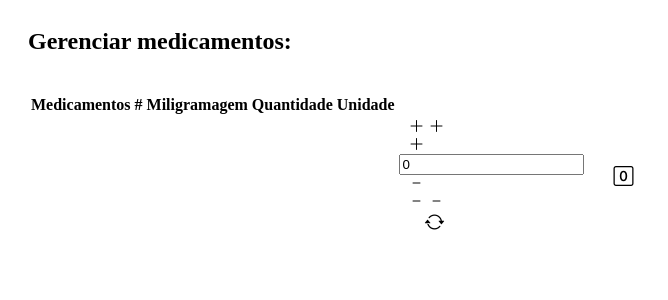
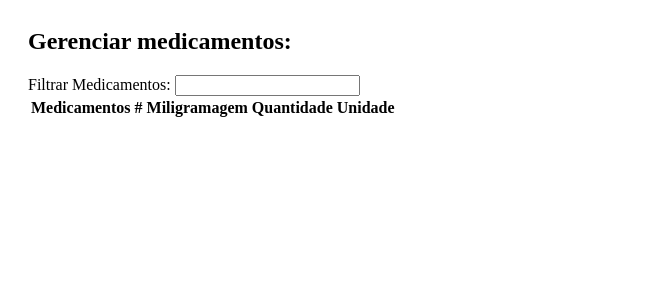
Before and after one commit to AntonioKaua/Saude_Acessivel, a PHP site: page /pizzaJoao/dashboards/dashboard_estoque.php in a window 1280 px wide. Shown: the top 300 px of the page, without its empty margins (0-668 px from the left). Run offline with PHP 8.4, Linux system fonts and the light colour scheme; the visitor is signed in with stand-in values (Sample User, id 1); tables that the repository leaves empty hold one stand-in row (values such as "Sample post"); data that the repository does not hold is empty.

Commit message:
Update dashboard_estoque.php

```diff
--- a/projeto_saude_acessivel/dashboards/dashboard_estoque.php
+++ b/projeto_saude_acessivel/dashboards/dashboard_estoque.php
@@ -9,16 +9,10 @@ include_once("../process/orders_dash.php");
         <div class="col-md-12">
           <h2>Gerenciar medicamentos:</h2>
         </div>
-      <div class="col-md-12 table-container">
-        <table class="table table-striped">
-          <thead>
-            <tr>
-              <th scope="col"><span>Medicamentos</span> #</th>
-              <th scope="col">Miligramagem</th>
-              <th scope="col">Quantidade</th>
-              <th scope="col">Unidade</th>
-            </tr>
-          </thead>
+        <div class="form-group">
+          <label for="filtroMedicamentos">Filtrar Medicamentos:</label>
+          <input type="text" class="form-control" id="filtroMedicamentos" oninput="filtrarMedicamentos()">
+        </div>
         <script>
           function filtrarMedicamentos() {
             var input, filtro;
@@ -27,7 +21,7 @@ include_once("../process/orders_dash.php");
 
             // Envia o texto digitado para o servidor via AJAX para processamento
             var xhr = new XMLHttpRequest();
-              xhr.open("POST", "process/filtrar_medicamentos.php", true);
+            xhr.open("POST", "../process/filtrar_medicamentos.php", true);
             xhr.setRequestHeader("Content-Type", "application/x-www-form-urlencoded");
             xhr.onreadystatechange = function() {
               if (xhr.readyState === XMLHttpRequest.DONE) {
@@ -42,8 +36,22 @@ include_once("../process/orders_dash.php");
             };
             xhr.send("filtro=" + filtro);
           }
+
         </script>
+
+        <div class="col-md-12 table-container">
+          <table class="table table-striped">
+            <thead>
+              <tr>
+                <th scope="col"><span>Medicamentos</span> #</th>
+                <th scope="col">Miligramagem</th>
+                <th scope="col">Quantidade</th>
+                <th scope="col">Unidade</th>
+              </tr>
+            </thead>
             <tbody>
+              <?php foreach($medicamentos as $medicamento):
+                $id_input = "quantidade" . strtolower(str_replace(" ", "_", $medicamento["nome"])); ?>
                 <tr>
                   <td><?= $medicamento["nome"] ?></td>
                   <td><?= $medicamento["miligramagem"] ?></td>
@@ -71,6 +79,7 @@ include_once("../process/orders_dash.php");
                     <button type="submit" class="update-button">
                         <i class="bi bi-arrow-repeat"></i>
                   </button>
+                </div>
                     </form>
                   </td>
                   <td>
@@ -88,10 +97,10 @@ include_once("../process/orders_dash.php");
                       <button type="submit" class="delete-button">
                         <i class="fas fa-times"></i>
                       </button>
+                  </td>
                   </form>
                 </tr>
-            <?php
-            ?>
+                  <?php endforeach; ?>
             </tbody>
           </table>
         </div>
```
Lines whose indentation alone changed are shown as unchanged.
